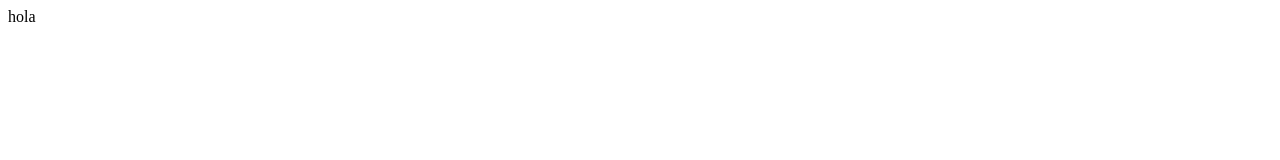
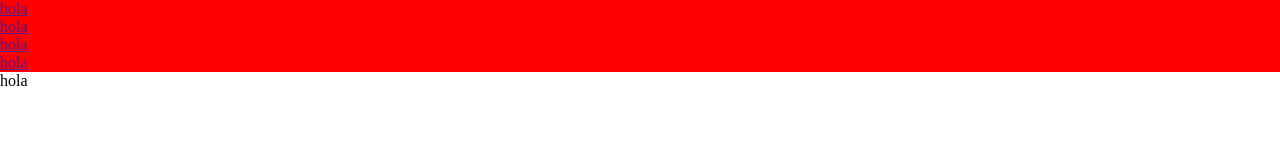
Before and after one commit to Rabbituz/git-carpeta, a plain HTML site: page index.html in a window 1280 px wide. Drawn offline with Linux system fonts and the light colour scheme.

Commit message:
estilos de css

```diff
--- a/css/style.css
+++ b/css/style.css
@@ -0,0 +1,9 @@
+* {
+    margin: 0;
+    padding: 0;
+    box-sizing: border-box;
+}
+
+header {
+    background-color: red;
+}
--- a/index.html
+++ b/index.html
@@ -7,6 +7,16 @@
     <link rel="stylesheet" href="./css/style.css">
 </head>
 <body>
+    <header>
+        <nav>
+            <ul>
+                <li><a href="">hola</a></li>
+                <li><a href="">hola</a></li>
+                <li><a href="">hola</a></li>
+                <li><a href="">hola</a></li>
+            </ul>
+        </nav>
+    </header>
     <section>
         <label for="">hola</label>
     </section>
```
